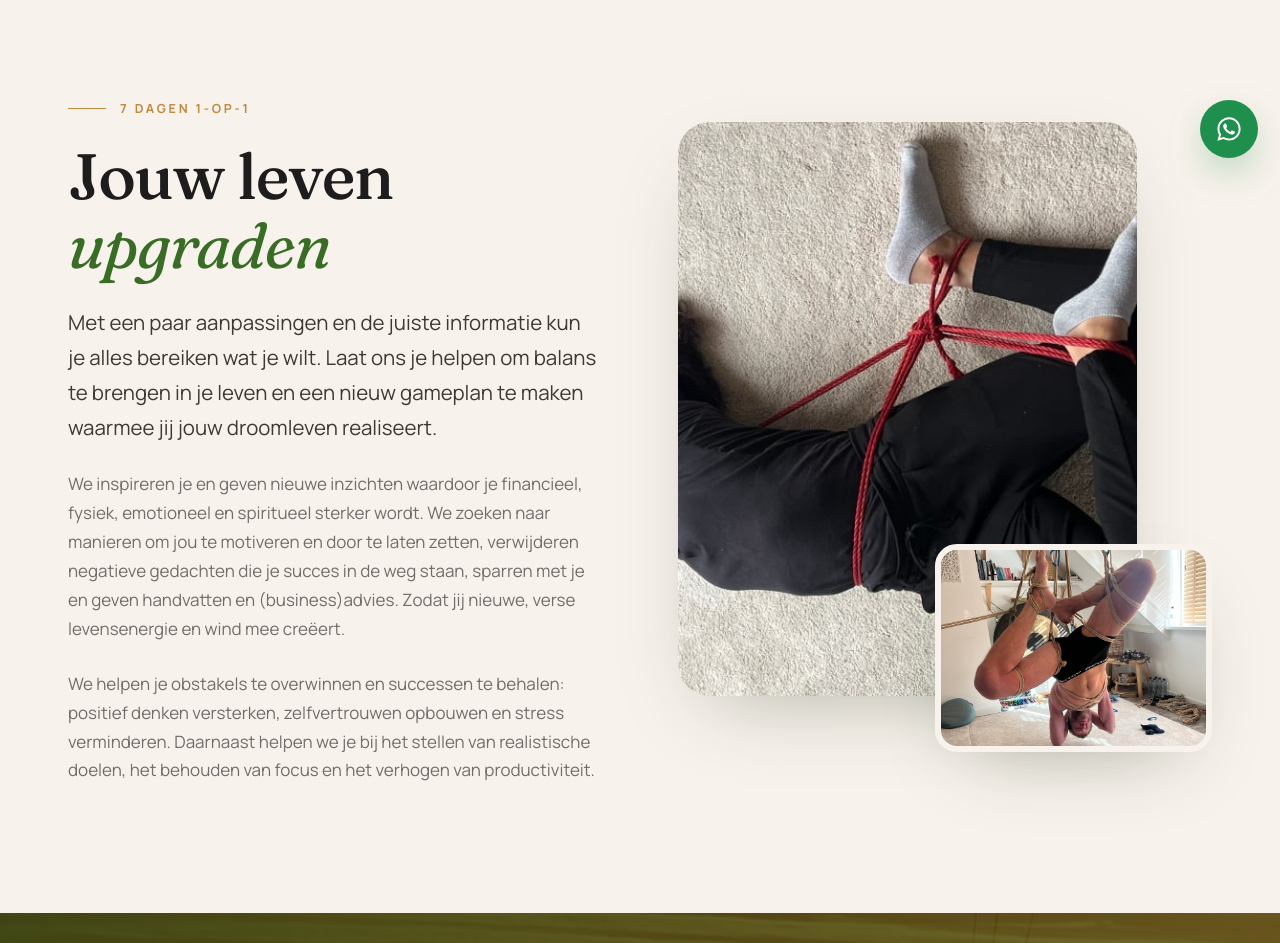
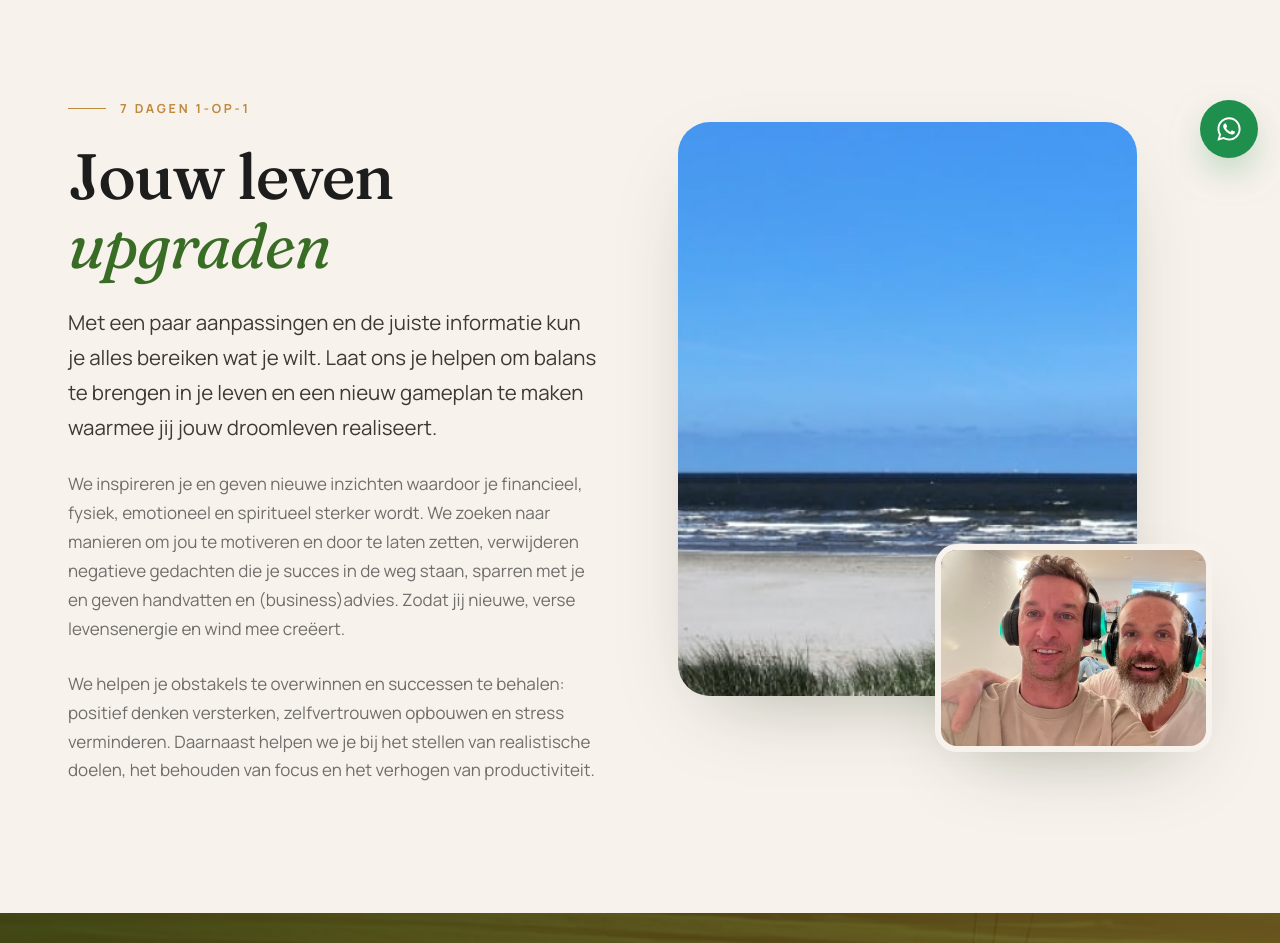
Before and after one commit to patrickkapel2018-code/shanti-preview, a plain HTML site: page retraite.html in a window 1280 px wide. Shown: the part 620-1563 px from the top of the page. Drawn offline with Linux system fonts and the light colour scheme.

Commit message:
Foto's collage aangepast op Retraite pagina

```diff
--- a/retraite.html
+++ b/retraite.html
@@ -78,8 +78,8 @@
         </div>
         <div class="split-media">
           <div class="collage" data-reveal="scale">
-            <div class="frame frame-main"><img src="assets/img/img_7867-800x600-2.jpg" alt="Retraite in Egmond aan Zee" loading="lazy"></div>
-            <div class="frame-float"><img src="assets/img/img_7931-800x600.jpg" alt="Strand van Egmond aan Zee" loading="lazy"></div>
+            <div class="frame frame-main"><img src="assets/img/279896795_403924645071031_8912547056482142003_n-1920x500.jpg" alt="Retraite in Egmond aan Zee" loading="lazy"></div>
+            <div class="frame-float"><img src="assets/img/img_7492-800x600-1.jpg" alt="Strand van Egmond aan Zee" loading="lazy"></div>
           </div>
         </div>
       </div>
```
